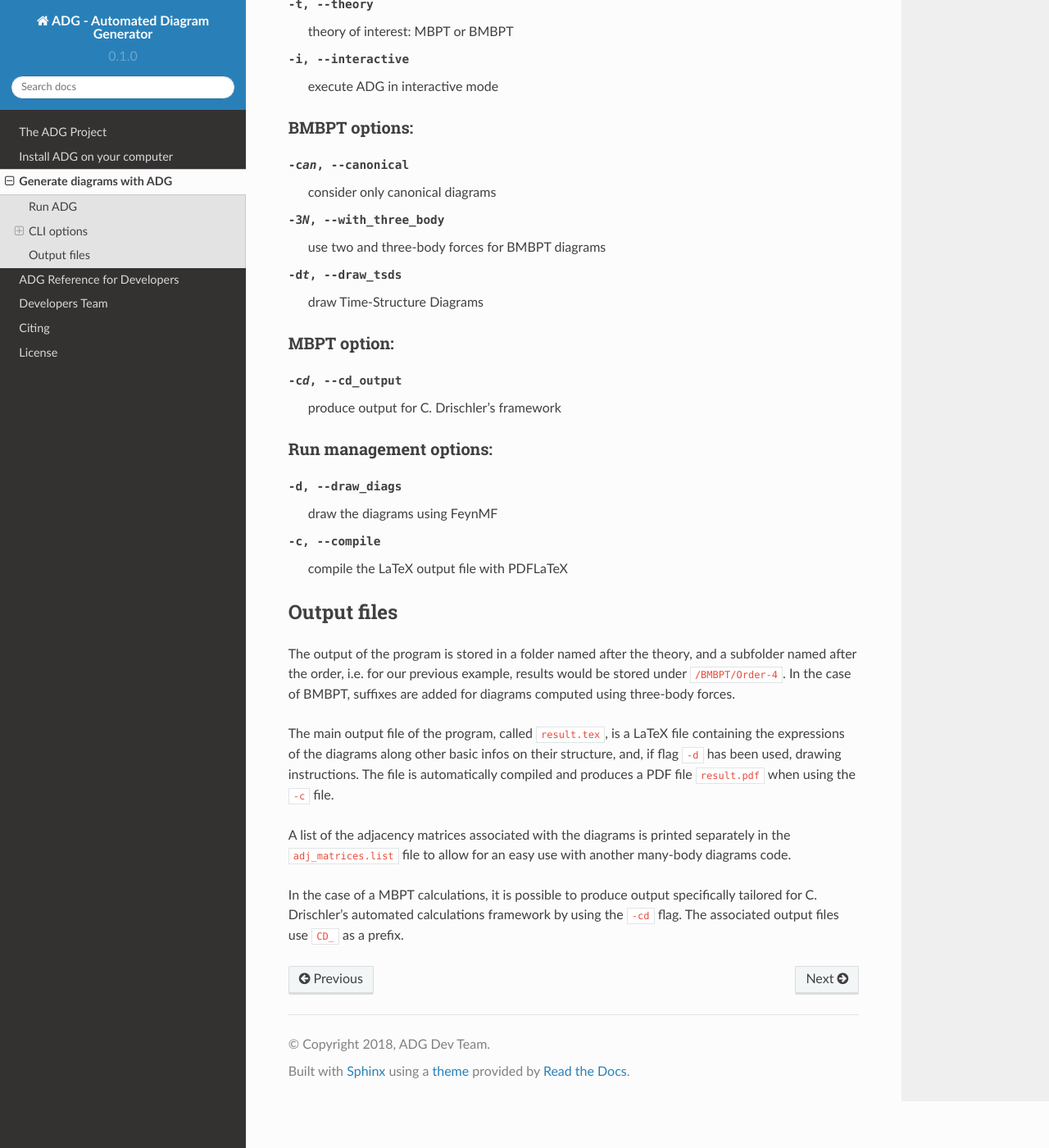
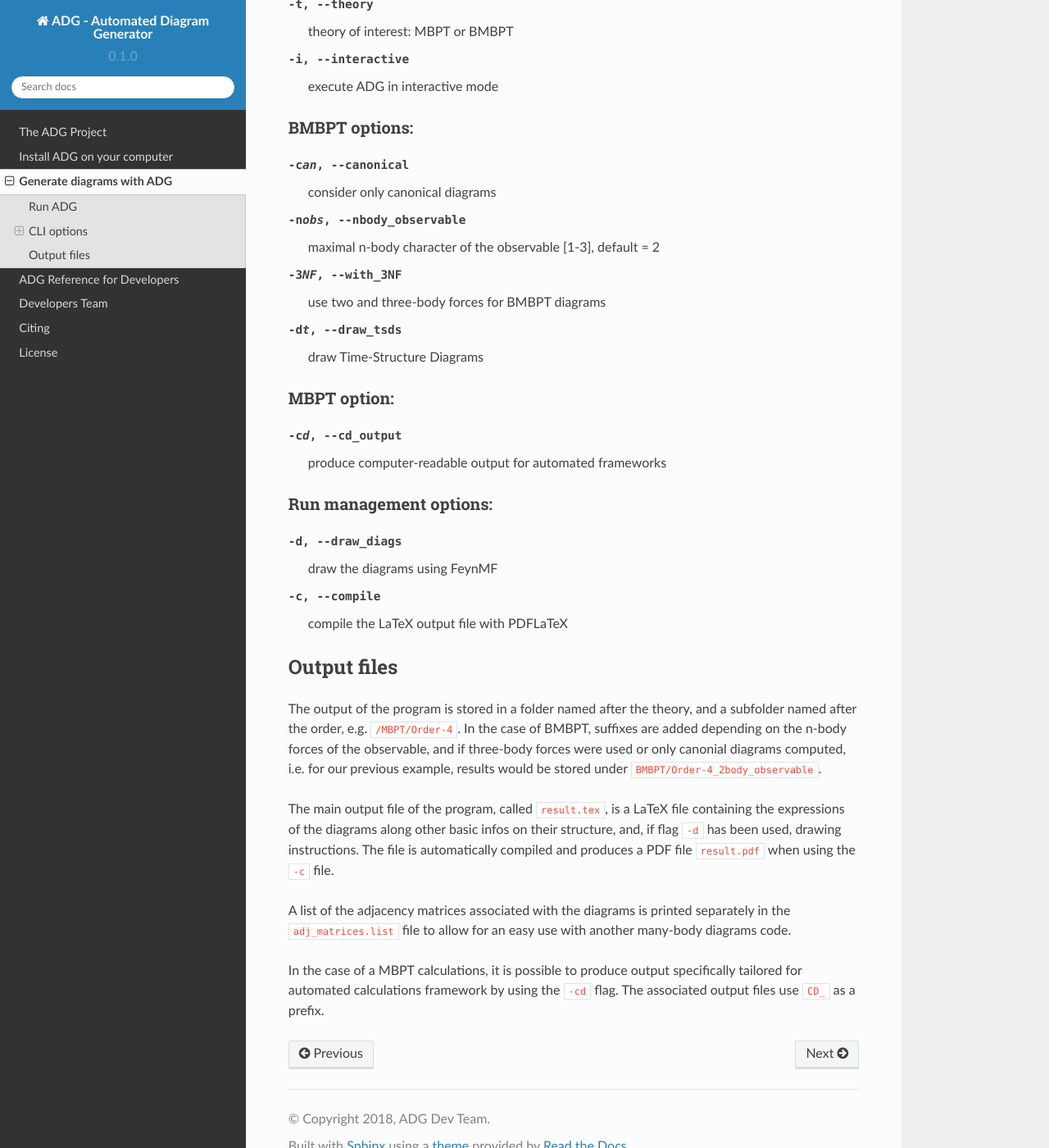
Before and after one commit to adgproject/adg, a Sphinx documentation site: the page built from doc/use.rst, in a window 1280 px wide and 1400 px high, scrolled down 811 px. Shown: the whole window at 82% size. Built offline with Sphinx 7.4.7 and the Read the Docs theme 2.0.0, drawn with Linux system fonts in a browser that asks for light colours; some of the changed text lies outside the part shown.

Commit message:
Update doc and examples for new options and output folders

````diff
--- a/doc/use.rst
+++ b/doc/use.rst
@@ -10,8 +10,8 @@ To run the program and generate BMBPT diagrams at order 4 for example, use
 
   adg -o 4 -t BMBPT -d -c
 
-where the ```-o``` flag is for the order, ```-t``` for the type of theory,
-```-d``` indicates you want the diagrams to be drawn and ```-c``` that you want
+where the ``-o`` flag is for the order, ``-t`` for the type of theory,
+``-d`` indicates you want the diagrams to be drawn and ``-c`` that you want
 ADG to compile the LaTeX output.
 
 You can alternatively run the program in interactive mode by typing
@@ -40,14 +40,15 @@ Generic options:
 BMBPT options:
 **************
 
--can, --canonical      consider only canonical diagrams
--3N, --with_three_body  use two and three-body forces for BMBPT diagrams
--dt, --draw_tsds        draw Time-Structure Diagrams
+-can, --canonical           consider only canonical diagrams
+-nobs, --nbody_observable   maximal n-body character of the observable [1-3], default = 2
+-3NF, --with_3NF            use two and three-body forces for BMBPT diagrams
+-dt, --draw_tsds            draw Time-Structure Diagrams
 
 MBPT option:
 ************
 
--cd, --cd_output  produce output for C. Drischler's framework
+-cd, --cd_output  produce computer-readable output for automated frameworks
 
 Run management options:
 ***********************
@@ -60,9 +61,11 @@ Output files
 ------------
 
 The output of the program is stored in a folder named after the theory, and a
-subfolder named after the order, i.e. for our previous example, results would
-be stored under ``/BMBPT/Order-4``. In the case of BMBPT, suffixes are added
-for diagrams computed using three-body forces.
+subfolder named after the order, e.g. ``/MBPT/Order-4``. In the case of BMBPT,
+suffixes are added depending on the n-body forces of the observable, and if
+three-body forces were used or only canonial diagrams computed, i.e. for our
+previous example, results would be stored under
+``BMBPT/Order-4_2body_observable``.
 
 The main output file of the program, called ``result.tex``, is a LaTeX file
 containing the expressions of the diagrams along other basic infos on their
@@ -75,5 +78,5 @@ separately in the ``adj_matrices.list`` file to allow for an easy use with
 another many-body diagrams code.
 
 In the case of a MBPT calculations, it is possible to produce output
-specifically tailored for C. Drischler's automated calculations framework by
+specifically tailored for automated calculations framework by
 using the ``-cd`` flag. The associated output files use ``CD_`` as a prefix.
````
Also changed, not shown: 13 other files.
